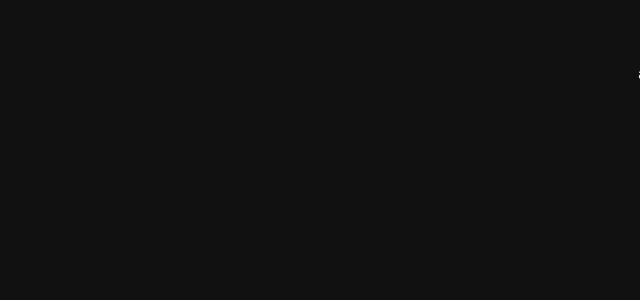
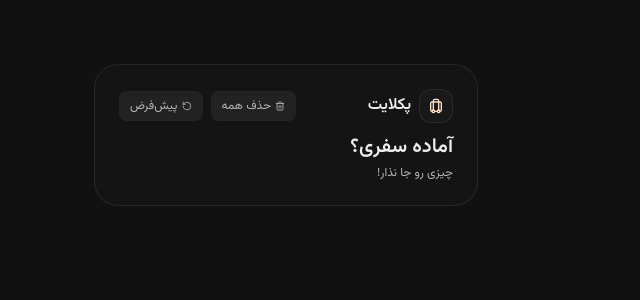
Before and after one commit to salartalaA/packlite, a React (Vite) app: page / in a window 1280 px wide. Shown: the top 300 px of the page, without its empty margins (640-1280 px from the left). Built offline with nearby package versions, Linux system fonts and the light colour scheme.

Commit message:
feat: add header component

```diff
--- a/src/app.tsx
+++ b/src/app.tsx
@@ -1,5 +1,13 @@
+import Header from "./components/header";
+
 function App() {
-  return <div className="min-h-screen py-16">asd</div>;
+  return (
+    <div className="min-h-screen py-16">
+      <div className="mx-auto flex w-full max-w-sm flex-col justify-center gap-2.5 rounded-3xl border border-foreground/8 bg-card/45 p-6">
+        <Header />
+      </div>
+    </div>
+  );
 }
 
 export default App;
--- /dev/null
+++ b/src/components/header.tsx
@@ -0,0 +1,46 @@
+import { Luggage, RotateCcw, Trash2 } from "lucide-react";
+import { Button } from "./ui/button";
+
+const Header = () => (
+  <>
+    <div className="flex items-center justify-between">
+      <div className="flex items-center gap-2">
+        <span className="rounded-xl border border-foreground/8 bg-card p-2 text-primary">
+          <Luggage size={16} />
+        </span>
+        <span className="font-semibold">{"پکلایت"}</span>
+      </div>
+
+      <div className="flex items-center gap-2">
+        <Button
+          className={
+            "rounded-lg border-foreground/8 bg-muted py-3.5 text-muted-foreground text-xs hover:bg-transparent"
+          }
+          size={"xs"}
+          variant={"outline"}
+        >
+          <Trash2 className="size-2.5" />
+          {"حذف همه"}
+        </Button>
+
+        <Button
+          className={
+            "rounded-lg border-foreground/8 bg-muted py-3.5 text-muted-foreground text-xs hover:bg-transparent"
+          }
+          size={"xs"}
+          variant={"outline"}
+        >
+          <RotateCcw className="size-2.5" />
+          {"پیش‌فرض"}
+        </Button>
+      </div>
+    </div>
+
+    <div className="flex flex-col gap-1">
+      <h3 className="font-semibold text-xl">{"آماده سفری؟"}</h3>
+      <p className="text-muted-foreground text-xs">{"چیزی رو جا نذار!"}</p>
+    </div>
+  </>
+);
+
+export default Header;
```
